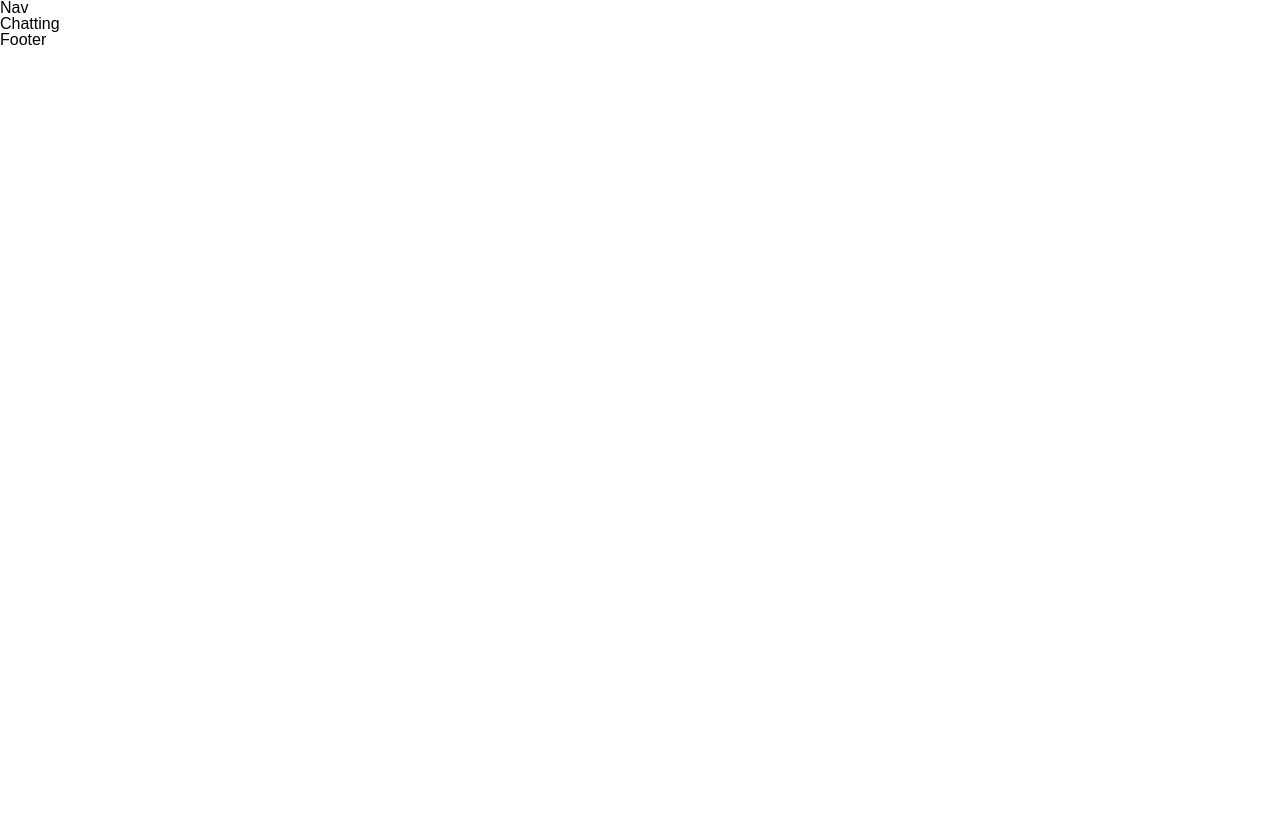
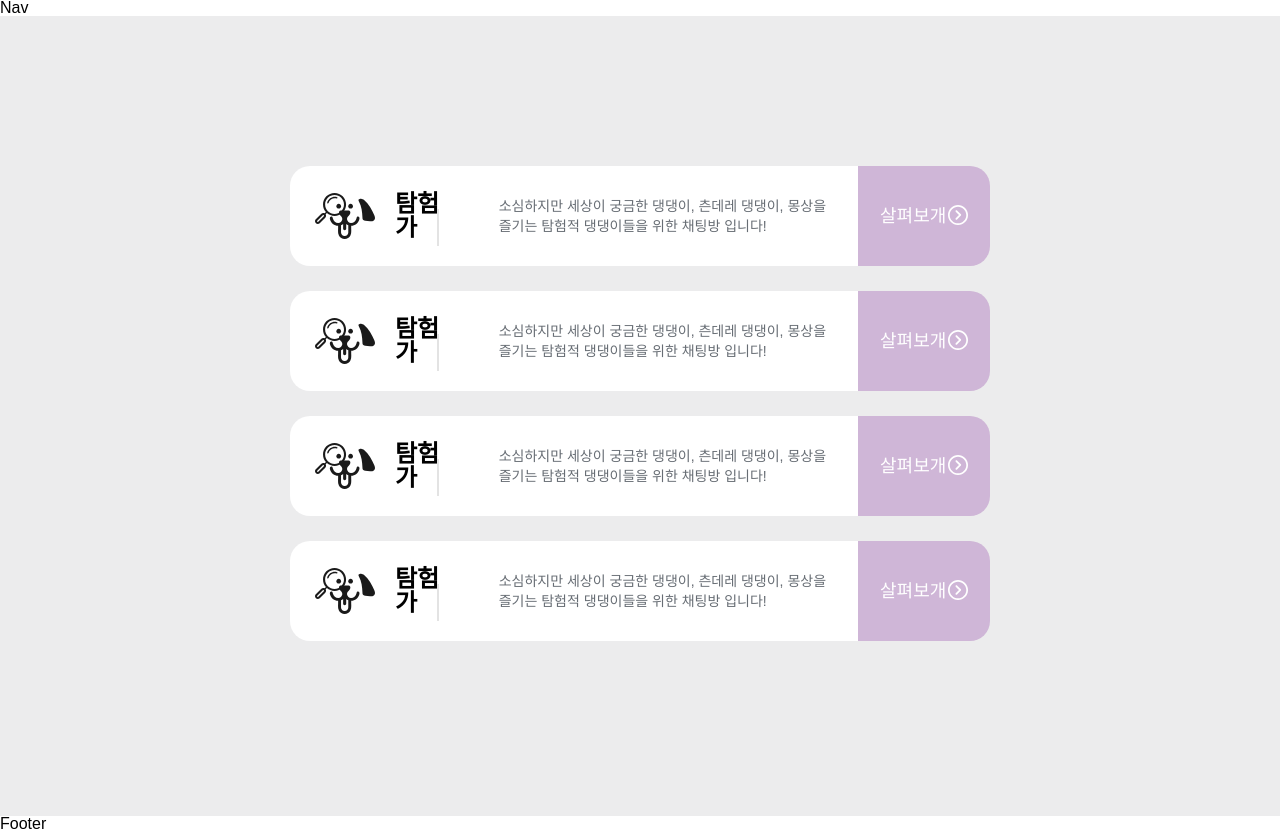
Before and after one commit to kseul/with_dog, a React (Create React App) app: page /chatting in a window 1280 px wide. Before the commit the page ends 800 px from the top, so only its background shows below. Built offline with nearby package versions, Linux system fonts and the light colour scheme.

Commit message:
ADD : Chatting UI 작업

```diff
--- a/src/pages/Chatting/Chatting.tsx
+++ b/src/pages/Chatting/Chatting.tsx
@@ -1,7 +1,21 @@
-import React from 'react';
+import styled from 'styled-components';
+import ChatList from './components/ChatList';
 
 const Chatting = () => {
-  return <div>Chatting</div>;
+  return (
+    <ChattingContainer>
+      <ChatList />
+      <ChatList />
+      <ChatList />
+      <ChatList />
+    </ChattingContainer>
+  );
 };
 
+const ChattingContainer = styled.div`
+  ${props => props.theme.flex.flexBox('column')}
+  height: 100vh;
+  background-color: #ececed;
+`;
+
 export default Chatting;
--- /dev/null
+++ b/src/pages/Chatting/components/ChatList.tsx
@@ -0,0 +1,21 @@
+import styled from 'styled-components';
+import ChatListLeft from './ChatListLeft';
+import ChatListRight from './ChatListRight';
+
+const ChatList = () => {
+  return (
+    <ChatListContainer>
+      <ChatListLeft />
+      <ChatListRight />
+    </ChatListContainer>
+  );
+};
+
+const ChatListContainer = styled.div`
+  ${props => props.theme.flex.flexBox('row')}
+  max-width: 700px;
+  margin-bottom: 25px;
+  border-radius: 15px;
+`;
+
+export default ChatList;
--- /dev/null
+++ b/src/pages/Chatting/components/ChatListLeft.tsx
@@ -0,0 +1,48 @@
+import styled from 'styled-components';
+import 탐험가형 from 'assets/svg/탐험가형.svg';
+
+const ChatListLeft = () => {
+  return (
+    <ChatListLeftContainer>
+      <DogIcon src={탐험가형} />
+      <DogType>탐험가</DogType>
+      <Introduce>
+        소심하지만 세상이 궁금한 댕댕이, 츤데레 댕댕이, 몽상을 즐기는 탐험적
+        댕댕이들을 위한 채팅방 입니다!
+      </Introduce>
+    </ChatListLeftContainer>
+  );
+};
+
+const ChatListLeftContainer = styled.div`
+  ${props => props.theme.flex.flexBox('row')}
+  height: 100px;
+  background-color: white;
+  border-radius: 20px 0 0 20px;
+  padding: 25px;
+`;
+
+const DogIcon = styled.img`
+  width: 60px;
+  margin-right: 20px;
+`;
+
+const DogType = styled.div`
+  &:after {
+    content: '';
+    background-color: ${props => props.theme.colors.lineLightGray};
+    padding: 5px 0.8px;
+    margin: 20px;
+  }
+  font-size: 24px;
+  font-weight: 600;
+`;
+
+const Introduce = styled.div`
+  margin-left: 40px;
+  color: ${props => props.theme.colors.gray};
+  font-size: 14px;
+  line-height: 20px;
+`;
+
+export default ChatListLeft;
--- /dev/null
+++ b/src/pages/Chatting/components/ChatListRight.tsx
@@ -0,0 +1,41 @@
+import styled from 'styled-components';
+import ArrowRight from 'assets/svg/arrow-right.svg';
+
+const ChatListRight = () => {
+  return (
+    <GoChatRightContainer>
+      <GoChatIntro> 살펴보개 </GoChatIntro>
+      <GoChatIntroIcon src={ArrowRight} />
+    </GoChatRightContainer>
+  );
+};
+
+const GoChatRightContainer = styled.div`
+  position: relative;
+  ${props => props.theme.flex.flexBox('row', 'center', 'center')}
+  width: 210px;
+  height: 100px;
+  background-color: ${props => props.theme.colors.purple};
+  border-radius: 0 20px 20px 0;
+  transition: background-color 200ms ease-in-out;
+  &:hover {
+    cursor: pointer;
+    background-color: ${props => props.theme.colors.mint};
+  }
+`;
+
+const GoChatIntro = styled.div`
+  margin-right: 22px;
+  color: ${props => props.theme.colors.white};
+  font-weight: 500;
+  font-size: 18px;
+`;
+
+const GoChatIntroIcon = styled.img`
+  position: absolute;
+  top: 39px;
+  right: 22px;
+  width: 20px;
+`;
+
+export default ChatListRight;
```
